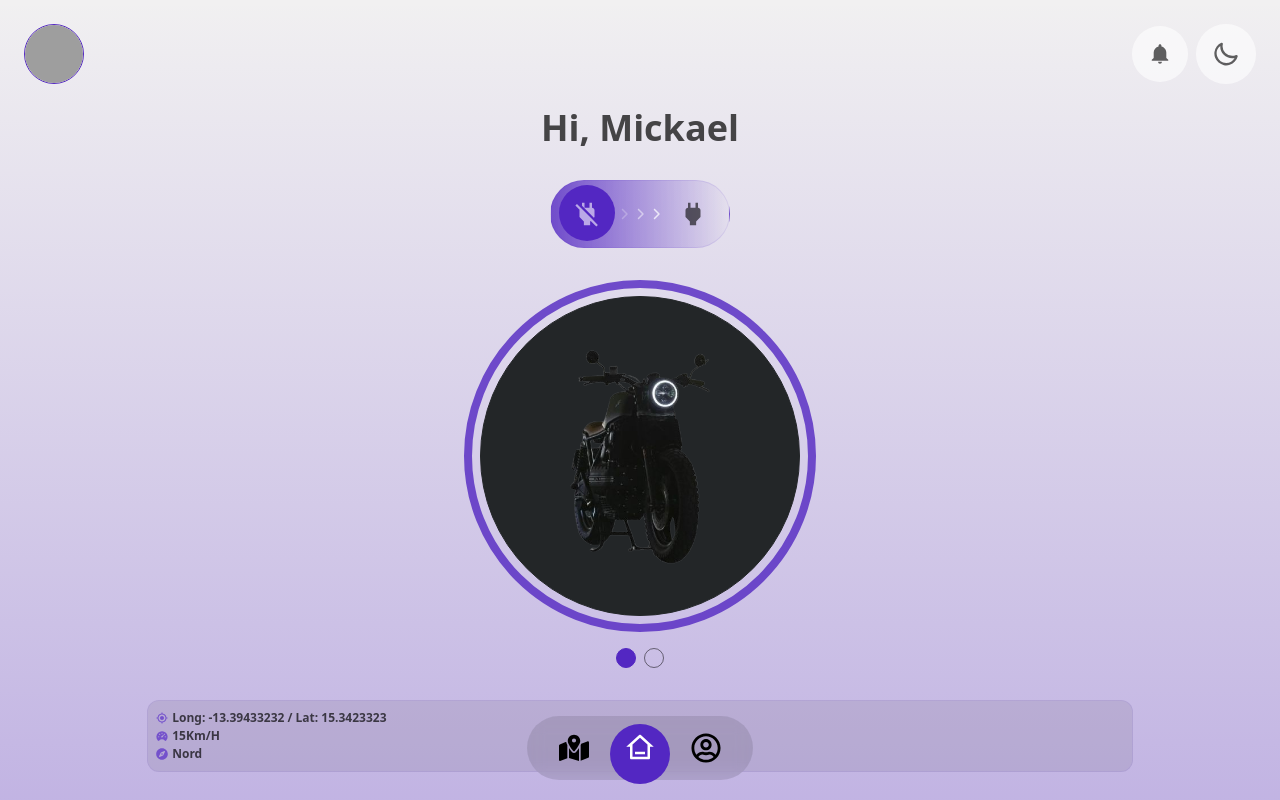
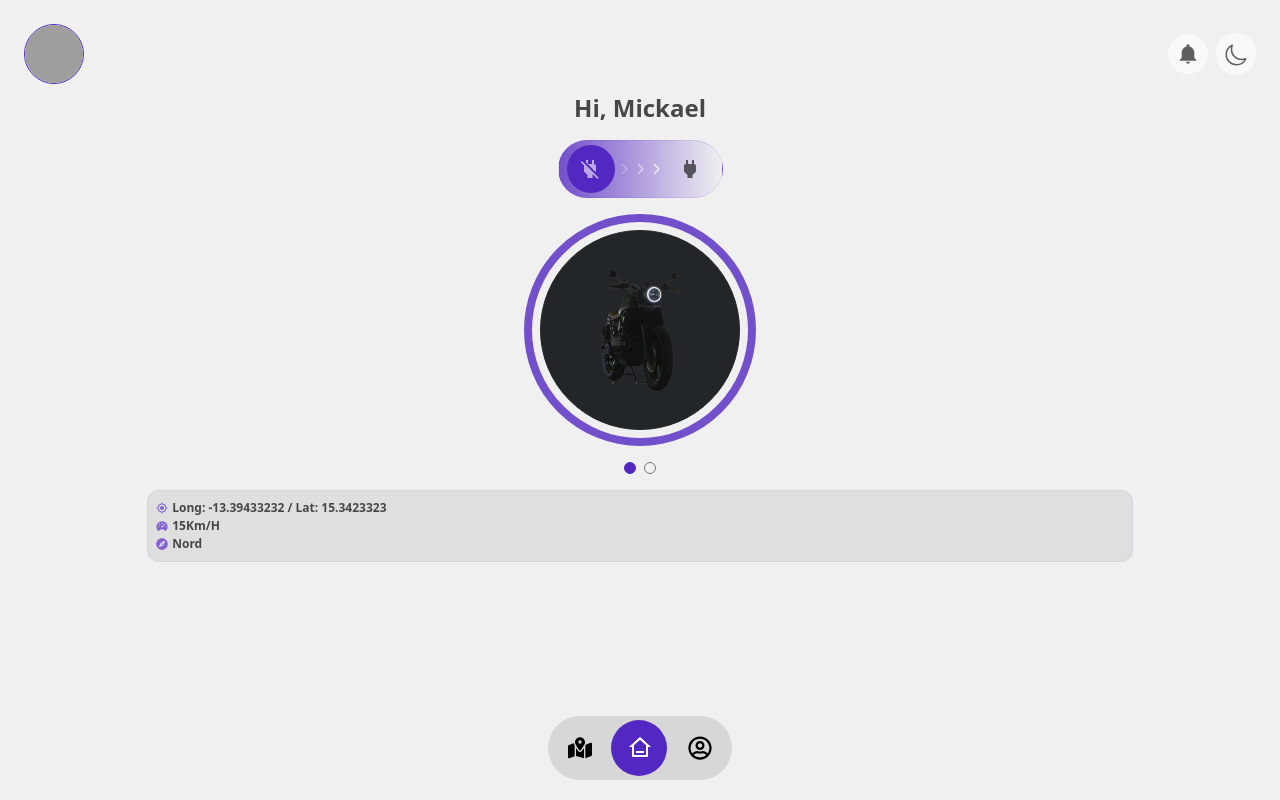
Before and after one commit to mickael2109/motosecure_front, a React (Vite) app: page / in a window 1280 px wide. Built offline with nearby package versions, Linux system fonts and the light colour scheme; no server answers; grey boxes are pictures that could not be loaded.

Commit message:
responsive home

```diff
--- a/index.html
+++ b/index.html
@@ -16,10 +16,10 @@
   <meta name="apple-mobile-web-app-status-bar-style" content="none" />
   <meta name="apple-mobile-web-app-title" content="MoneyFlow" />
     <!-- Thème clair -->
-  <meta name="theme-color" content="#fff" media="(prefers-color-scheme: light)" />
+  <meta name="theme-color" content="#f1f0f1" media="(prefers-color-scheme: light)" />
 
   <!-- Thème sombre -->
-  <meta name="theme-color" content="#1c1c1b" media="(prefers-color-scheme: dark)" />
+  <meta name="theme-color" content="#080908" media="(prefers-color-scheme: dark)" />
 
   <body>
     <div id="root"></div>
--- a/src/components/Sidebar.tsx
+++ b/src/components/Sidebar.tsx
@@ -10,28 +10,28 @@ const Sidebar = () => {
 
     return (
         <div className="fixed w-full flex flex-row items-center justify-center bottom-5 z-9999">
-           <div  className="flex flex-row justify-center items-center gap-1 p-4  dark:bg-white/10 bg-black/10 backdrop-blur-sm h-[8vh] rounded-full">
+           <div  className="flex flex-row justify-center items-center gap-1 p-1 dark:bg-white/10 bg-black/10 backdrop-blur-sm rounded-full ">
                 <div
-                    className={`absolute top-2 left-2 w-15 h-15 rounded-full transition-all duration-500 bg-second_mc -z-1 ${
+                    className={`absolute top-2 h-md:break_md_sid left-2 w-14 h-14 rounded-full transition-all duration-500 bg-second_mc -z-1 ${
                         path === "home"
-                            ? "translate-x-[75px]"
+                            ? "translate-x-[65px] h-md:break_md_translate_home"
                             : path === "carte"
-                            ? "translate-x-[9px]"
+                            ? "translate-x-[0px] h-md:break_md_translate_carte"
                             : path === "profile"
-                            ? "translate-x-[141px]"
+                            ? "translate-x-[130px] h-md:break_md_translate_profile"
                             : ""
                         }`}
                     ></div>
                 <NavLink to="/carte" className={`${path === "carte" && "dock-active text-white"}  rounded-full p-4 `} onClick={() => setPath("carte")}>
-                    <i className="text-[30px]"><FaMapLocationDot></FaMapLocationDot></i>
+                    <i className="text-3xl h-md:break_md_power3"><FaMapLocationDot></FaMapLocationDot></i>
                 </NavLink>
 
                 <NavLink to="/" className={`${path === "home" && "dock-active text-white"} rounded-full p-4`} onClick={() => setPath("home")}>
-                    <i className="text-[30px]"><RiHome3Line></RiHome3Line></i>
+                    <i className="text-3xl h-md:break_md_power3"><RiHome3Line></RiHome3Line></i>
                 </NavLink>
 
                 <NavLink to="/" className={`${path === "profile" && "dock-active text-white "} rounded-full p-4`} onClick={() => setPath("profile")}>
-                    <i className="text-[30px]"><FaRegUserCircle></FaRegUserCircle></i>
+                    <i className="text-3xl h-md:break_md_power3"><FaRegUserCircle></FaRegUserCircle></i>
                 </NavLink>
            </div>
         </div>
--- a/src/index.css
+++ b/src/index.css
@@ -22,7 +22,7 @@
 
 
   --breakpoint-h-sm: 600px;
-  --breakpoint-h-md: 850px;
+  --breakpoint-h-md: 820px;
   --breakpoint-h-lg: 900px;
 
 }
@@ -50,3 +50,66 @@ body {
     @apply bg-[#080908] text-[#fefffe];
   }
 }
+
+
+@media (max-height: 900px) {
+  .h-lg\:break_lg_bool {
+    @apply w-70 h-70;
+  }
+  .h-lg\:break_lg_icon {
+    @apply p-2;
+  }
+  .h-lg\:break_lg_txthome {
+    @apply text-2xl;
+  }
+}
+
+
+
+
+
+@media (max-height: 820px) {
+  .h-md\:break_md_gap1 {
+    @apply gap-2;
+  }
+  .h-md\:break_md_gap2 {
+    @apply gap-4;
+  }
+
+
+  .h-md\:break_md_power1 {
+    @apply h-[58px] w-[165px];
+  }
+  .h-md\:break_md_power2 {
+    @apply w-12 h-12;
+  }
+  .h-md\:break_md_power3 {
+    @apply text-2xl;
+  }
+  .h-md\:break_md_power4 {
+    @apply translate-x-[100px];
+  }
+
+
+  .h-md\:break_md_bool {
+    @apply w-50 h-50;
+  }
+
+  .h-md\:break_md_dot {
+    @apply w-3 h-3;
+  }
+
+  .h-md\:break_md_sid {
+    @apply top-1;
+  }
+
+  .h-md\:break_md_translate_home {
+    @apply translate-x-[55px];
+  }
+  .h-md\:break_md_translate_carte {
+    @apply translate-x-[-3px];
+  }
+   .h-md\:break_md_translate_profile {
+    @apply translate-x-[115px];
+  }
+}
--- a/src/pages/Home/pages/Home.tsx
+++ b/src/pages/Home/pages/Home.tsx
@@ -10,7 +10,8 @@ import { MdPower } from "react-icons/md";
 import { FaChevronRight } from "react-icons/fa6";
 import { useState } from "react";
 import { FaCompass } from "react-icons/fa";
-import { IoSpeedometer } from "react-icons/io5";
+import { IoMoonOutline, IoSpeedometer } from "react-icons/io5";
+import { LuSunDim } from "react-icons/lu";
 
 const Home = () => {
 
@@ -18,62 +19,52 @@ const Home = () => {
     const [dotHome, setDotHome] = useState("moto");
 
     return (
-        <div className="relative min-h-screen bg-cover bg-center p-6 bg-gradient-to-b from-transparent to-second_mc/30">
+        <div className="relative min-h-screen bg-cover bg-center p-6 dark:bg-gradient-to-b from-transparent to-second_mc/30 ">
 
             <div className=" z-10 relative flex flex-col justify-between h-[90vh]">
-                <div className="flex flex-col gap-6">
+                <div className="flex flex-col gap-6 h-md:break_md_gap1 ">
                     <div className="flex flex-row justify-between items-center">
                         <div className="flex flex-row justify-start items-center gap-2">
                             <div ><img src="https://img.daisyui.com/images/profile/demo/yellingcat@192.webp" className="w-15 h-15 rounded-full border border-second_mc"/></div>
                         </div>
                         <div className="flex flex-row justify-center items-center gap-2 opacity-60">
-                            <div className="bg-[#fff] dark:bg-[#232628] p-4 rounded-full"><i className="text-2xl"><IoMdNotifications /></i></div>
-                            <div className="bg-[#fff] dark:bg-[#232628] p-4 rounded-full">
+                            <div className="bg-[#fff] dark:bg-[#232628] p-4 rounded-full h-lg:break_lg_icon"><i className="text-2xl"><IoMdNotifications /></i></div>
+                            <div className="bg-[#fff] dark:bg-[#232628] p-4 rounded-full h-lg:break_lg_icon">
                                 <label className="swap swap-rotate">
-                                {/* this hidden checkbox controls the state */}
+                                 {/* this hidden checkbox controls the state */}
                                 <input type="checkbox" />
 
                                 {/* sun icon */}
-                                <svg
-                                    className="swap-on h-7 w-7 fill-current"
-                                    xmlns="http://www.w3.org/2000/svg"
-                                    viewBox="0 0 24 24">
-                                    <path
-                                    d="M5.64,17l-.71.71a1,1,0,0,0,0,1.41,1,1,0,0,0,1.41,0l.71-.71A1,1,0,0,0,5.64,17ZM5,12a1,1,0,0,0-1-1H3a1,1,0,0,0,0,2H4A1,1,0,0,0,5,12Zm7-7a1,1,0,0,0,1-1V3a1,1,0,0,0-2,0V4A1,1,0,0,0,12,5ZM5.64,7.05a1,1,0,0,0,.7.29,1,1,0,0,0,.71-.29,1,1,0,0,0,0-1.41l-.71-.71A1,1,0,0,0,4.93,6.34Zm12,.29a1,1,0,0,0,.7-.29l.71-.71a1,1,0,1,0-1.41-1.41L17,5.64a1,1,0,0,0,0,1.41A1,1,0,0,0,17.66,7.34ZM21,11H20a1,1,0,0,0,0,2h1a1,1,0,0,0,0-2Zm-9,8a1,1,0,0,0-1,1v1a1,1,0,0,0,2,0V20A1,1,0,0,0,12,19ZM18.36,17A1,1,0,0,0,17,18.36l.71.71a1,1,0,0,0,1.41,0,1,1,0,0,0,0-1.41ZM12,6.5A5.5,5.5,0,1,0,17.5,12,5.51,5.51,0,0,0,12,6.5Zm0,9A3.5,3.5,0,1,1,15.5,12,3.5,3.5,0,0,1,12,15.5Z" />
-                                </svg>
+                                <i className="swap-on text-2xl"><LuSunDim></LuSunDim></i>
 
                                 {/* moon icon */}
-                                <svg
-                                    className="swap-off h-7 w-7 fill-current"
-                                    xmlns="http://www.w3.org/2000/svg"
-                                    viewBox="0 0 24 24">
-                                    <path
-                                    d="M21.64,13a1,1,0,0,0-1.05-.14,8.05,8.05,0,0,1-3.37.73A8.15,8.15,0,0,1,9.08,5.49a8.59,8.59,0,0,1,.25-2A1,1,0,0,0,8,2.36,10.14,10.14,0,1,0,22,14.05,1,1,0,0,0,21.64,13Zm-9.5,6.69A8.14,8.14,0,0,1,7.08,5.22v.27A10.15,10.15,0,0,0,17.22,15.63a9.79,9.79,0,0,0,2.1-.22A8.11,8.11,0,0,1,12.14,19.73Z" />
-                                </svg>
+                                <i className="swap-off text-2xl"><IoMoonOutline></IoMoonOutline></i>
+
+
                                 </label>
                             </div>
                         </div>
                     </div>
 
-                   <div className="flex flex-col items-center justify-center gap-8">
+                   <div className="flex flex-col items-center justify-center gap-8 h-md:break_md_gap2">
                         <div>
-                            <div><span className="text-4xl font-bold opacity-70">Hi, Mickael</span></div>
+                            <div><span className="text-4xl h-lg:break_lg_txthome font-bold opacity-70">Hi, Mickael</span></div>
                         </div>
 
                         <div
                             onClick={() => setIsOn(!isOn)}
-                            className={`relative flex flex-row items-center justify-center gap-2 p-2 rounded-full transition-all duration-900 ${isOn ? "bg-gradient-to-r": "bg-gradient-to-l"} from-transparent to-second_mc/80 dark:to-second_mc/40 border border-second_mc/10 w-[180px] h-[68px] cursor-pointer`}
+                            className={`relative flex flex-row items-center justify-center gap-2 p-2 rounded-full transition-all duration-900 ${isOn ? "bg-gradient-to-r": "bg-gradient-to-l"} from-transparent to-second_mc/80 dark:to-second_mc/40 border border-second_mc/10 w-[180px] h-[68px] h-md:break_md_power1 cursor-pointer`}
                         >
                             {/* Moving background indicator */}
                             <div
-                                className={`absolute top-1 left-2 w-14 h-14 rounded-full transition-all duration-500 bg-second_mc dark:bg-second_mc/60 z-0 ${
-                                isOn ? "translate-x-[107px]" : "translate-x-0"
+                                className={`absolute top-1 left-2 w-14 h-14 h-md:break_md_power2 rounded-full transition-all duration-500 bg-second_mc dark:bg-second_mc/60 z-0 ${
+                                isOn ? "translate-x-[107px] h-md:break_md_power4" : "translate-x-0"
                                 }`}
                             ></div>
 
                             {/* Icon PowerOff */}
                             <div className="relative z-10 rounded-full p-2">
-                                <i className={`text-3xl ${isOn? "text-black/60 dark:text-white/60": "text-white/60"}`}>
+                                <i className={`text-3xl h-md:break_md_power3 ${isOn? "text-black/60 dark:text-white/60": "text-white/60"}`}>
                                 <MdPowerOff />
                                 </i>
                             </div>
@@ -93,7 +84,7 @@ const Home = () => {
 
                             {/* Icon PowerOn */}
                             <div className="relative z-10 rounded-full p-2">
-                                <i className={`text-3xl ${!isOn? "text-black/60 dark:text-white/60": "text-white/60"}`}>
+                                <i className={`text-3xl h-md:break_md_power3 ${!isOn? "text-black/60 dark:text-white/60": "text-white/60"}`}>
                                 <MdPower />
                                 </i>
                             </div>
@@ -103,7 +94,7 @@ const Home = () => {
                             <div className="border-8 border-second_mc/80 dark:border-second_mc/50 p-2 rounded-full">
                                 {
                                     dotHome === "moto" ? (
-                                        <div className="border border-[#232628] bg-[#232628] p-5 rounded-full w-80 h-80 flex flex-col items-center justify-center relative">
+                                        <div className="border border-[#232628] bg-[#232628] p-5 rounded-full w-80 h-80 h-lg:break_lg_bool h-md:break_md_bool flex flex-col items-center justify-center relative">
                                             <img
                                                 src={fond}
                                                 alt="fond"
@@ -111,7 +102,7 @@ const Home = () => {
                                             />
                                         </div>
                                     ):(
-                                        <div className="w-80 h-80"><Map page="home"></Map></div>
+                                        <div className="w-80 h-80 h-lg:break_lg_bool h-md:break_md_bool"><Map page="home"></Map></div>
                                     )
                                 }
 
@@ -119,8 +110,8 @@ const Home = () => {
                             </div>
 
                             <div className="flex flex-row items-center justify-center gap-2">
-                                <span className={`w-5 h-5 rounded-full cursor-pointer ${dotHome === "moto" ? "bg-second_mc border border-second_mc" : "border opacity-50"}`} onClick={() => setDotHome('moto')}></span>
-                                <span className={`w-5 h-5 rounded-full cursor-pointer ${dotHome === "carte" ? "bg-second_mc border border-second_mc" : "border opacity-50"}`} onClick={() => setDotHome('carte')}></span>
+                                <span className={`w-5 h-5 h-md:break_md_dot rounded-full cursor-pointer ${dotHome === "moto" ? "bg-second_mc border border-second_mc" : "border opacity-50"}`} onClick={() => setDotHome('moto')}></span>
+                                <span className={`w-5 h-5 h-md:break_md_dot rounded-full cursor-pointer ${dotHome === "carte" ? "bg-second_mc border border-second_mc" : "border opacity-50"}`} onClick={() => setDotHome('carte')}></span>
                             </div>
                         </div>
                         <div className="border border-second_mc/10 dark:bg-second_mc/5 bg-black/10 backdrop-blur-m w-[80%] p-2 text-[12px] font-semibold rounded-xl dark:shadow-xl opacity-70">
```
